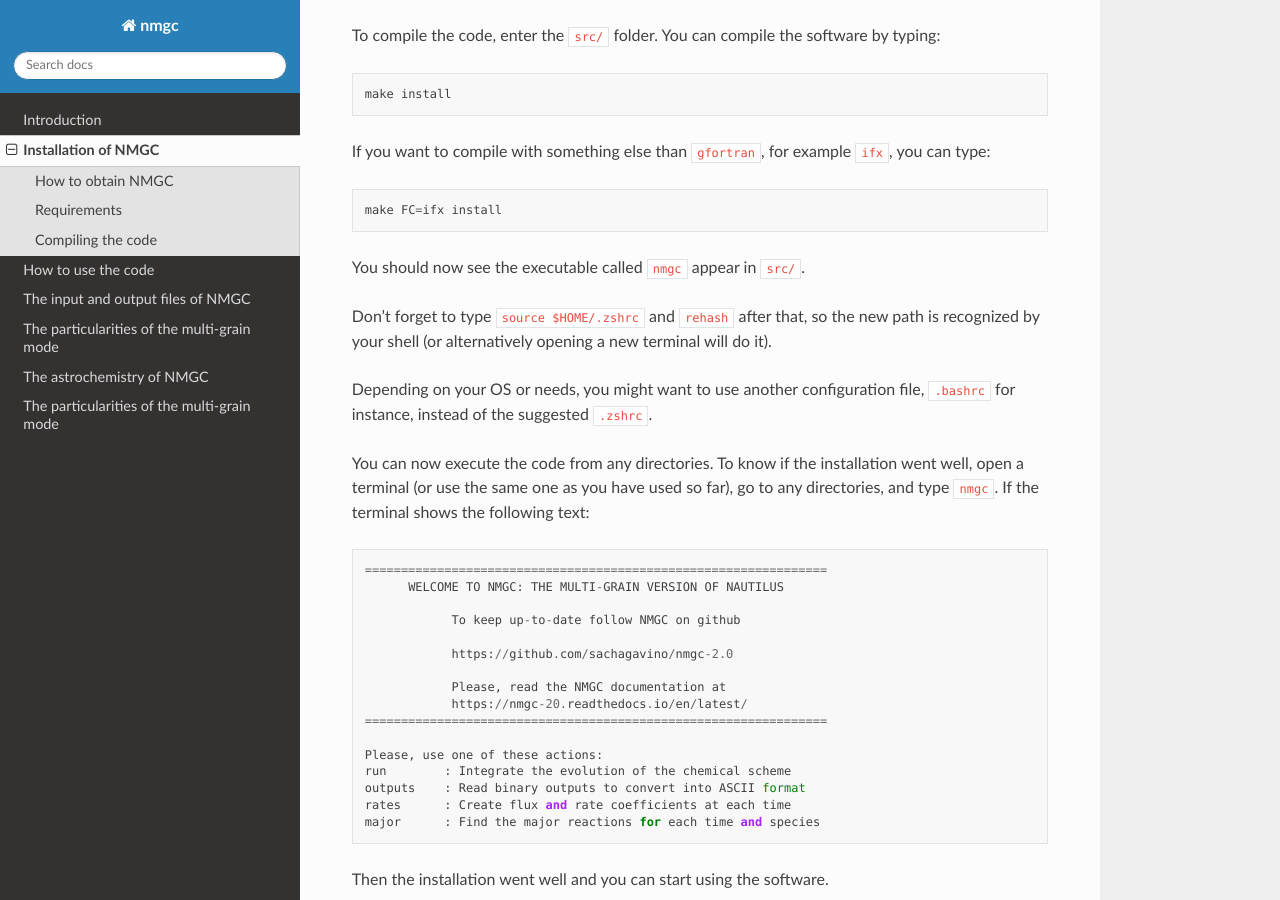
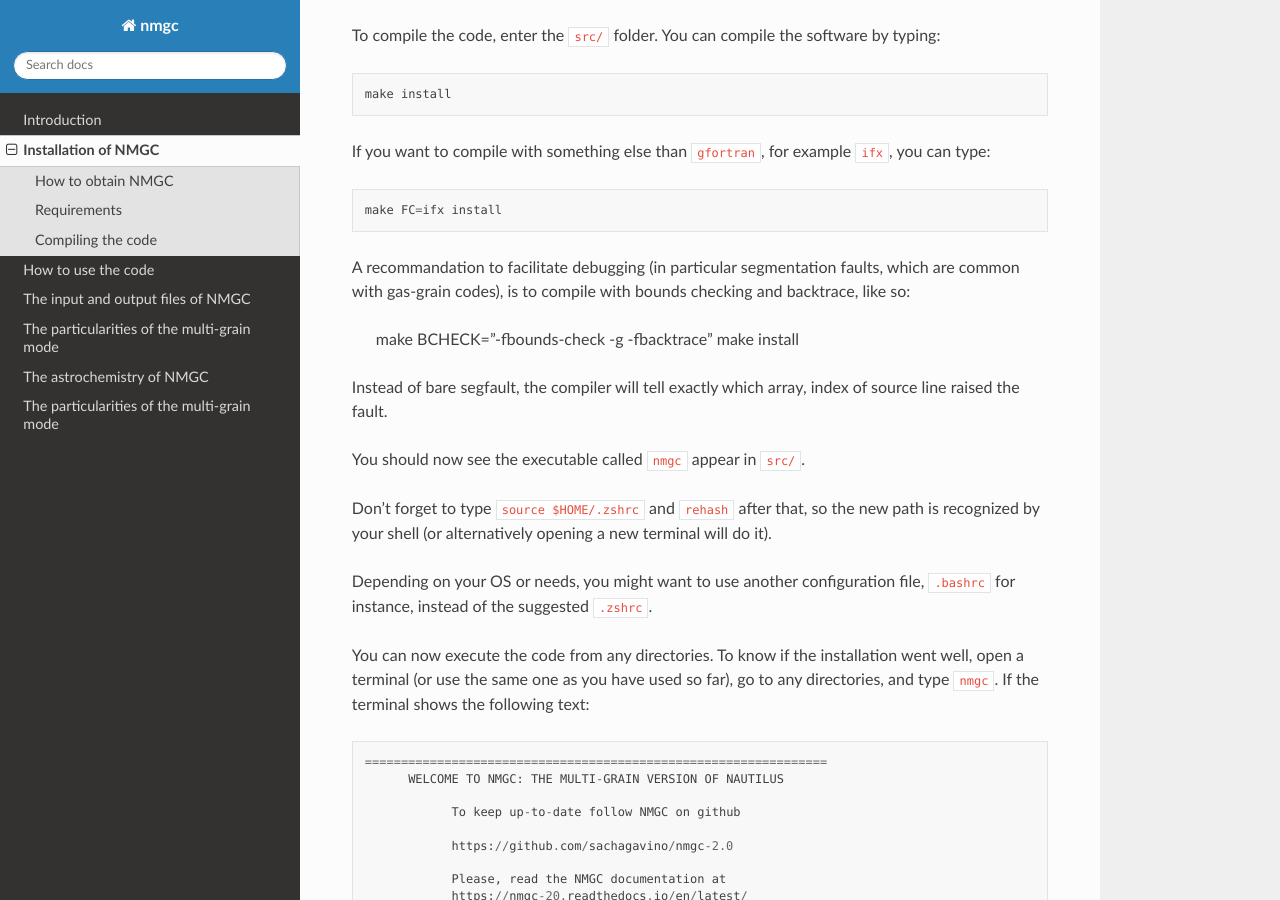
Before and after one commit to sachagavino/nmgc-2.0, a Sphinx documentation site: the page built from docs/source/install.rst, in a window 1280 px wide and 900 px high, scrolled down 978 px. Built offline with Sphinx 7.4.7 and the Read the Docs theme 3.1.0, drawn with Linux system fonts in a browser that asks for light colours.

Commit message:
added installation with backtrace in the doc

```diff
--- a/docs/source/install.rst
+++ b/docs/source/install.rst
@@ -52,6 +52,13 @@ If you want to compile with something else than ``gfortran``, for example ``ifx`
 
     make FC=ifx install
 
+A recommandation to facilitate debugging (in particular segmentation faults, which are common with gas-grain codes), is to compile with bounds checking and backtrace, like so:
+
+    make BCHECK="-fbounds-check -g -fbacktrace"
+    make install
+
+Instead of bare segfault, the compiler will tell exactly which array, index of source line raised the fault.
+
 
 You should now see the executable called ``nmgc`` appear in ``src/``.
 
```
